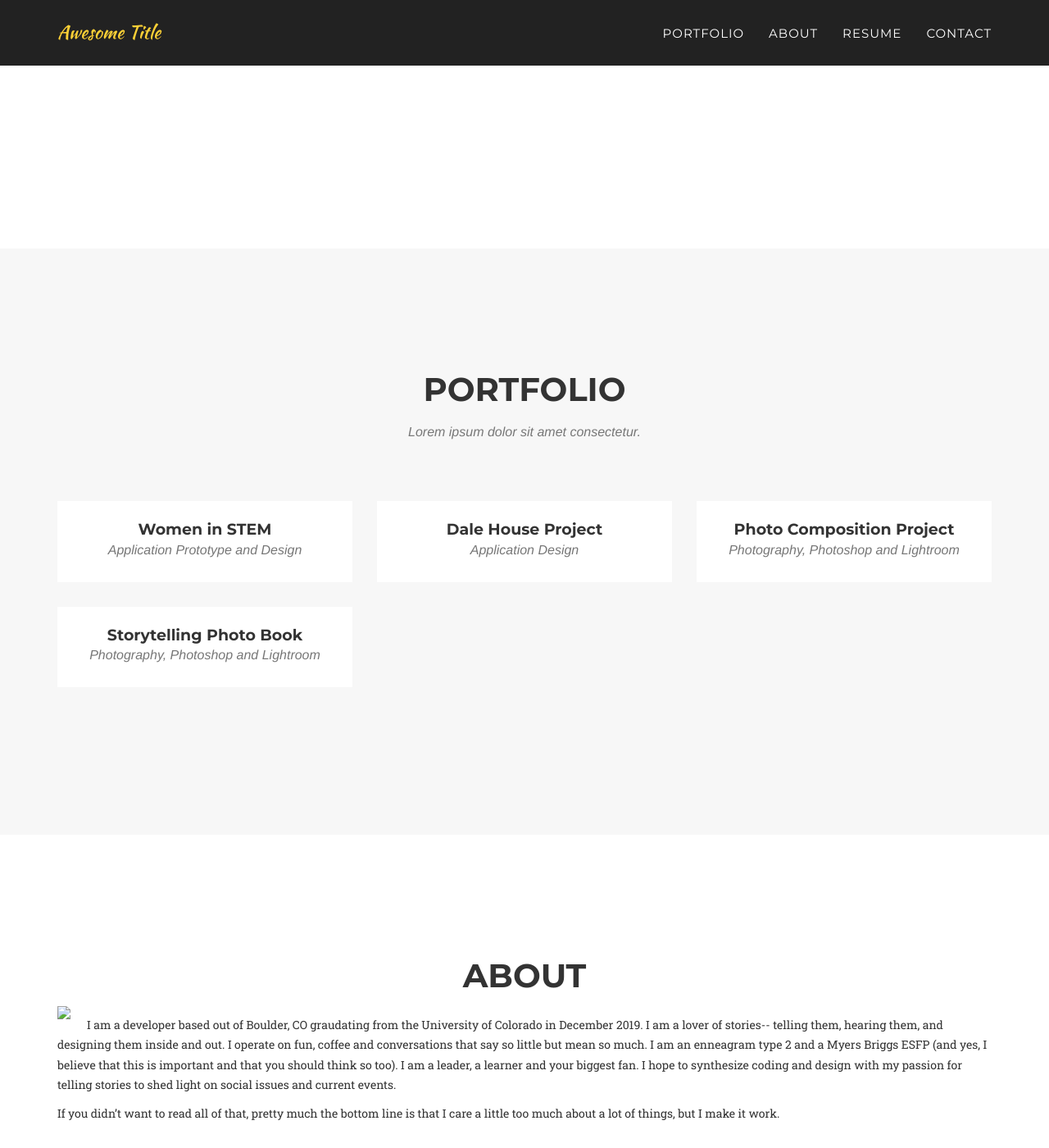
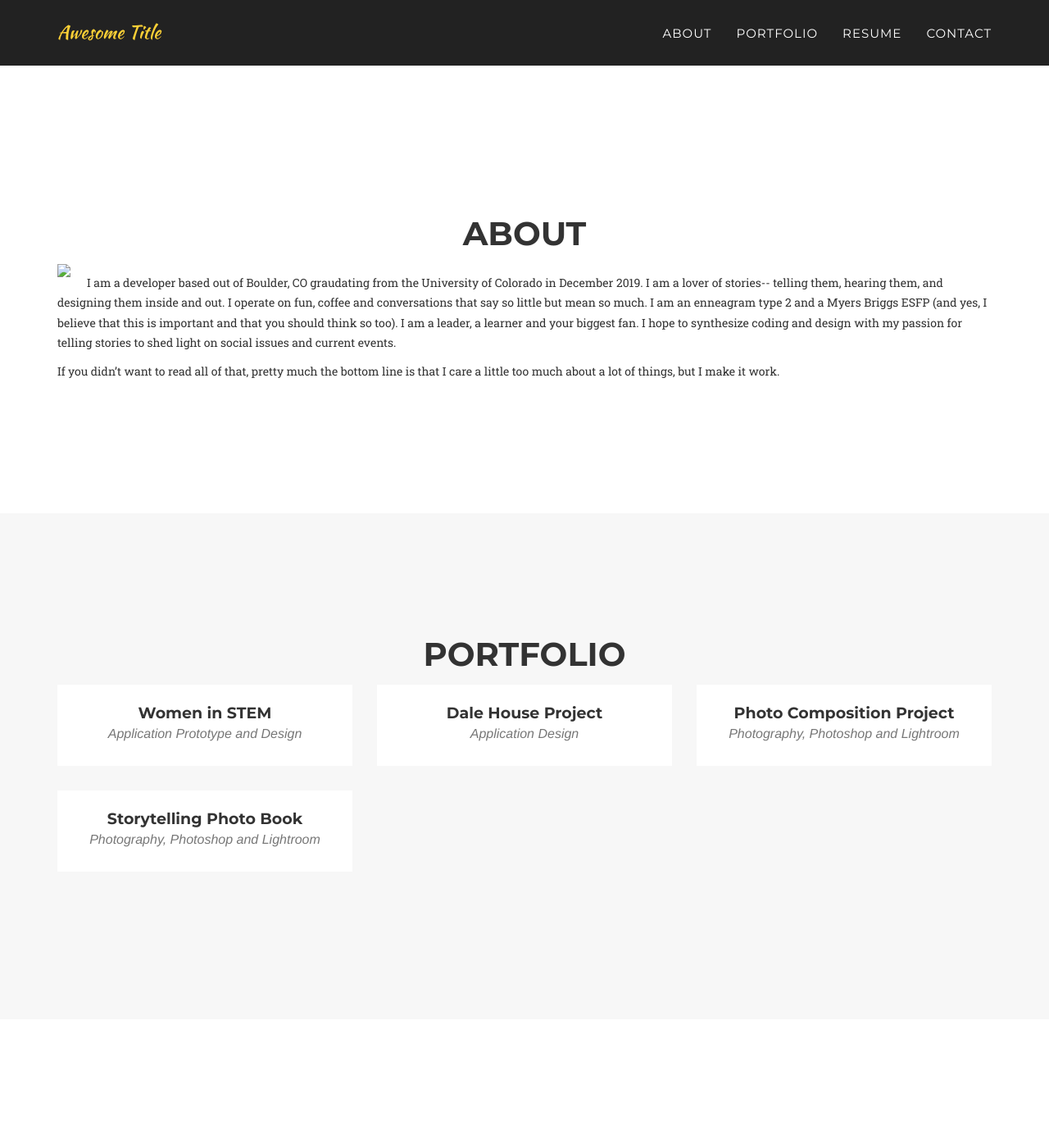
Before and after one commit to sofo1413/Personal-Site-Test, a Jekyll site: the page built from 404.html, in a window 1280 px wide and 1400 px high, scrolled down 965 px. Shown: the whole window at 82% size. Built offline with Jekyll 4.4.1, drawn with Linux system fonts in a browser that asks for light colours; some web fonts are replaced; some of the changed text lies outside the part shown.

Commit message:
attempt for layout

```diff
--- a/_includes/header.html
+++ b/_includes/header.html
@@ -22,11 +22,12 @@
                         <a class="page-scroll" href="#services">Services</a>
                     </li> -->
                     <li>
+                        <a class="page-scroll" href="#about">About</a>
+                    </li>
+                    <li>
                         <a class="page-scroll" href="#portfolio">Portfolio</a>
                     </li>
-                    <li>
-                        <a class="page-scroll" href="#about">About</a>
-                    </li>
+
                     <li>
                         <a class="page-scroll" href="#resume">Resume</a>
                     </li>
@@ -44,9 +45,9 @@
     <header>
         <div class="container">
             <div class="intro-text">
-                <div class="intro-lead-in">Hello!</div>
-                <div class="intro-heading">I'm Sophie Foster.</div>
-                <a href="#services" class="page-scroll btn btn-xl">Learn More!</a>
+                <!-- <div class="intro-lead-in">Hello!</div>
+                <div class="intro-heading">I'm Sophie Foster.</div> -->
+                <a href="#services" class="page-scroll btn btn-xl">Learn more about Sophie</a>
             </div>
         </div>
     </header>
--- a/_includes/portfolio_grid.html
+++ b/_includes/portfolio_grid.html
@@ -4,7 +4,6 @@
             <div class="row">
                 <div class="col-lg-12 text-center">
                     <h2 class="section-heading">Portfolio</h2>
-                    <h3 class="section-subheading text-muted">Lorem ipsum dolor sit amet consectetur.</h3>
                 </div>
             </div>
             <div class="row">
--- a/_layouts/default.html
+++ b/_layouts/default.html
@@ -8,10 +8,10 @@
 
     {% include header.html %}
     {% include services.html %}
+    {% include about.html %}
     {% include portfolio_grid.html %}
-    {% include about.html %}
 <!--     {% include team.html %}
- -->    {% include clients.html %}
+ -->{% include resume.html %}
     {% include contact.html %}
     {% include footer.html %}
     {% include modals.html %}
```
